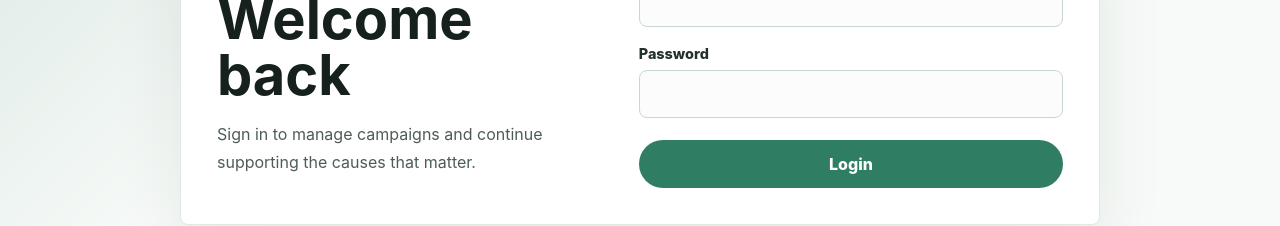
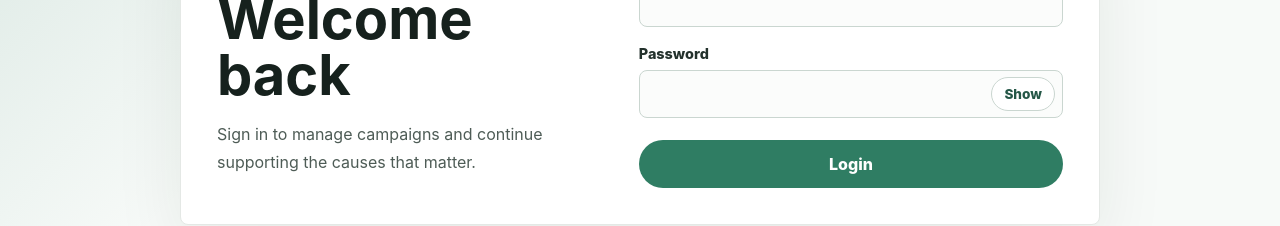
Before and after one commit to Smgit5/sharecare-frontend, an Angular app: page /login in a window 1280 px wide. Shown: the part 329-555 px from the top of the page. Built offline with nearby package versions, Linux system fonts and the light colour scheme.

Commit message:
Show or hide password

```diff
--- a/src/app/features/auth/login/login.css
+++ b/src/app/features/auth/login/login.css
@@ -82,6 +82,32 @@ input:focus {
   outline: 3px solid var(--focus-ring-soft);
 }
 
+.password-field {
+  position: relative;
+}
+
+.password-field input {
+  padding-right: 82px;
+}
+
+.password-toggle {
+  position: absolute;
+  top: 50%;
+  right: 8px;
+  min-height: 34px;
+  margin: 0;
+  padding: 0 12px;
+  transform: translateY(-50%);
+  color: var(--brand-text);
+  border: 1px solid var(--border-strong);
+  background: var(--surface);
+  font-size: 0.85rem;
+}
+
+.password-toggle:hover {
+  background: var(--surface-tint);
+}
+
 button {
   min-height: 48px;
   margin-top: 4px;
--- a/src/app/features/auth/login/login.html
+++ b/src/app/features/auth/login/login.html
@@ -21,14 +21,25 @@
 
       <div class="form-field">
         <label for="password">Password</label>
+        <div class="password-field">
           <input
             id="password"
-          type="password"
+            [type]="showPassword() ? 'text' : 'password'"
             name="password"
             autocomplete="current-password"
             required
             [(ngModel)]="loginRequest.password"
           />
+
+          <button
+            class="password-toggle"
+            type="button"
+            [attr.aria-pressed]="showPassword()"
+            [attr.aria-label]="showPassword() ? 'Hide password' : 'Show password'"
+            (click)="togglePasswordVisibility()">
+            {{ showPassword() ? 'Hide' : 'Show' }}
+          </button>
+        </div>
       </div>
 
       <button type="submit">Login</button>
--- a/src/app/features/auth/login/login.ts
+++ b/src/app/features/auth/login/login.ts
@@ -1,4 +1,4 @@
-import { Component, inject } from '@angular/core';
+import { Component, inject, signal } from '@angular/core';
 import { FormsModule } from '@angular/forms';
 import { AuthService } from '../../../core/services/auth';
 import { Router } from '@angular/router';
@@ -11,6 +11,7 @@ import { LoginRequest } from '../../../core/models/auth.model';
   styleUrl: './login.css',
 })
 export class Login {
+  showPassword = signal(false);
 
   loginRequest: LoginRequest = {
     username: '',
@@ -19,6 +20,10 @@ export class Login {
 
   private authService = inject(AuthService);
   private router = inject(Router);
+
+  togglePasswordVisibility(): void {
+    this.showPassword.update((isVisible) => !isVisible);
+  }
 
   login() {
     this.authService.login(this.loginRequest).subscribe({
```
Lines whose indentation alone changed are shown as unchanged.
